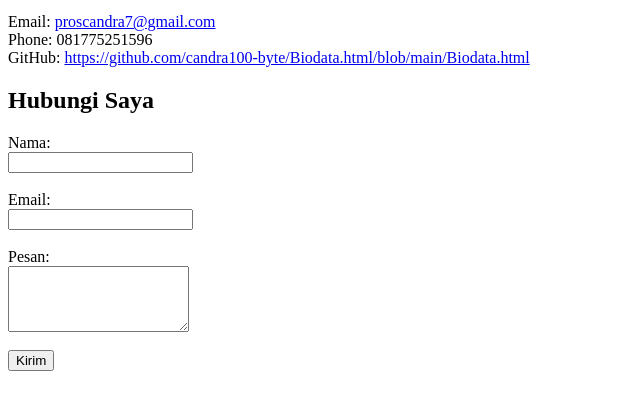
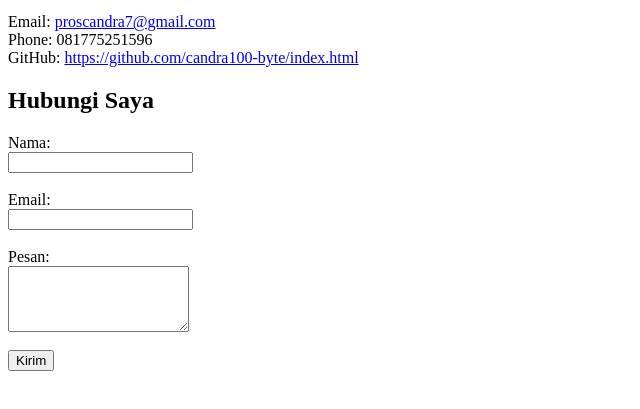
Before and after one commit to candra100-byte/Biodata.html, a plain HTML site: page index.html in a window 1280 px wide. Shown: the part 269-678 px from the top of the page, without its empty margins (0-640 px from the left). Drawn offline with Linux system fonts and the light colour scheme.

Commit message:
Update index.html

```diff
--- a/index.html
+++ b/index.html
@@ -10,7 +10,7 @@
     <p>
         Email: <a href="https://www.yandex.com" target="_blank">proscandra7@gmail.com</a><br>
         Phone: 081775251596<br>
-        GitHub: <a href="https://www.yandex.com" target="_blank">https://github.com/candra100-byte/Biodata.html/blob/main/Biodata.html</a>
+        GitHub: <a href="https://www.yandex.com" target="_blank">https://github.com/candra100-byte/index.html</a>
     </p>
 
     <h2>Hubungi Saya</h2>
```
